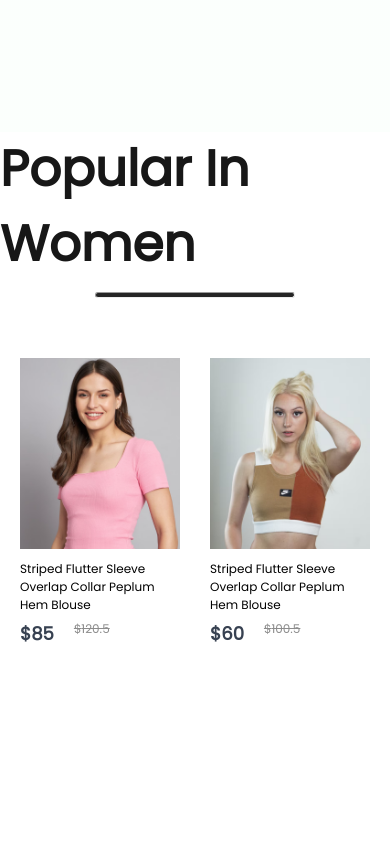
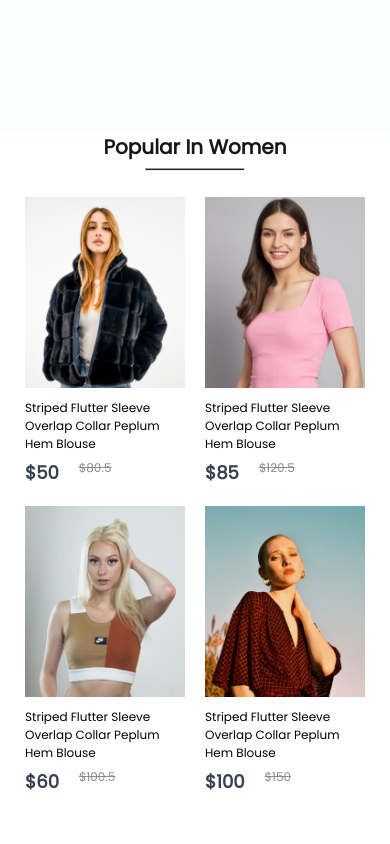
Before and after one commit to Aqueous20/Tropical-Treasures, a React (Create React App) app in the folder tropicaltreasures/: page / in a window 390 px wide. Shown: the part 800-1644 px from the top of the page. Built offline with nearby package versions, Linux system fonts and the light colour scheme.

Commit message:
poupular component responsiveness
completed the popular component responsiveness
started the offers component responsiveness

```diff
--- a/tropicaltreasures/src/components/Popular/Popular.css
+++ b/tropicaltreasures/src/components/Popular/Popular.css
@@ -26,4 +26,63 @@
 }
 
 @media (max-width: 1280px) {
+  .popular {
+    height: 70vh;
+  }
+  .popular h1 {
+    font-size: 40px;
+  }
+  .popular hr {
+    width: 160px;
+    height: 4px;
+  }
+  .popular_item {
+    gap: 20px;
+    margin-top: 30px;
+  }
 }
+
+@media (max-width: 1024px) {
+  .popular {
+    height: 60vh;
+  }
+  .popular h1 {
+    font-size: 30px;
+  }
+  .popular hr {
+    width: 120px;
+    height: 3px;
+  }
+  .popular_item {
+    gap: 15px;
+    margin-top: 20px;
+  }
+}
+
+@media (max-width: 800px) {
+  .popular {
+    height: 50vh;
+    gap: 6px;
+  }
+  .popular h1 {
+    font-size: 20px;
+  }
+  .popular hr {
+    width: 100px;
+  }
+  .popular_item {
+    gap: 5px;
+  }
+}
+
+@media (max-width: 500px) {
+  .popular {
+    height: 90vh;
+    gap: 6px;
+  }
+  .popular_item {
+    display: grid;
+    grid-template-columns: 1fr 1fr;
+    gap: 20px;
+  }
+}
```
Also changed, not shown: tropicaltreasures/src/components/Offers/Offers.css (line endings or trailing spaces), 1 other file (tests, documents, lock files or other folders).
